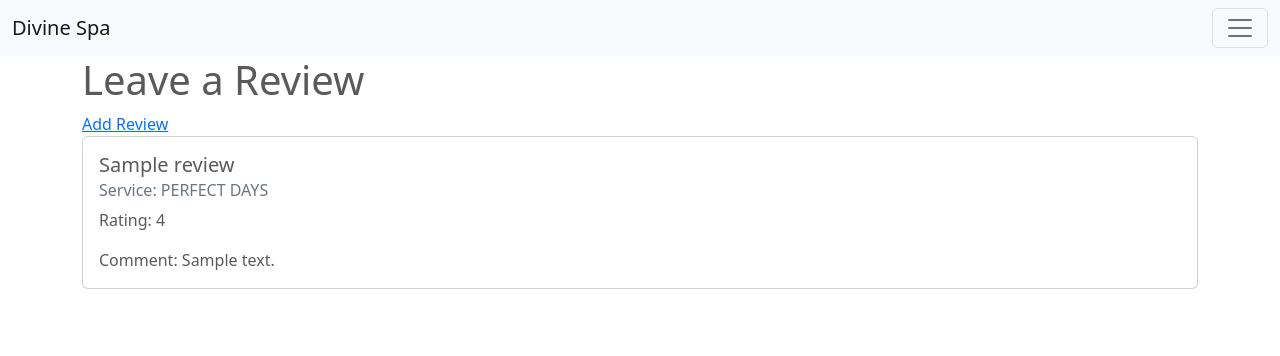
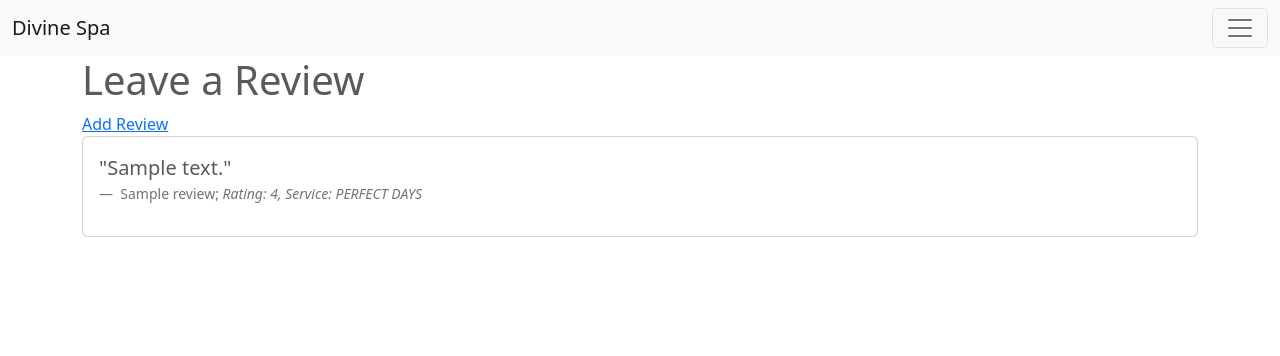
Before and after one commit to Candyce10/Devine-Spa, a Django app: page /reviews/ in a window 1280 px wide. Shown: the top 356 px of the page. Run offline with Django 4.2, Linux system fonts and the light colour scheme; tables that the repository leaves empty hold one stand-in row (values such as "Sample post"); some libraries are stand-ins or nearby versions.

Commit message:
review card formatted

```diff
--- a/main_app/templates/reviews.html
+++ b/main_app/templates/reviews.html
@@ -9,14 +9,30 @@
 
     <div class="card">
         <div class="card-body">
+    <figure>
+        <blockquote class="blockquote">
+          <p>"{{review.comment}}"</p>
+        </blockquote>
+        <figcaption class="blockquote-footer">
+            {{review.name}}; <cite title="Source Title">Rating: {{review.rating}}, Service: {{review.service}} </cite>
+        </figcaption>
+      </figure>
+        </div></div>
+
+
+
+
+<!--
+    <div class="card">
+        <div class="card-body">
             <h5 class="card-title">{{review.name}}</h5>
             <h6 class="card-subtitle mb-2 text-muted">Service: {{review.service}}</h6>
             <p>Rating: {{review.rating}}</p>
-            <p class="card-text">Comment: {{review.comment}}</p>
+            <p class="card-text">Comment: </p>
         </div>
       </div>
       <br/>
     {% endfor %}
-</div>
+</div> -->
 
 {% endblock %}
```
